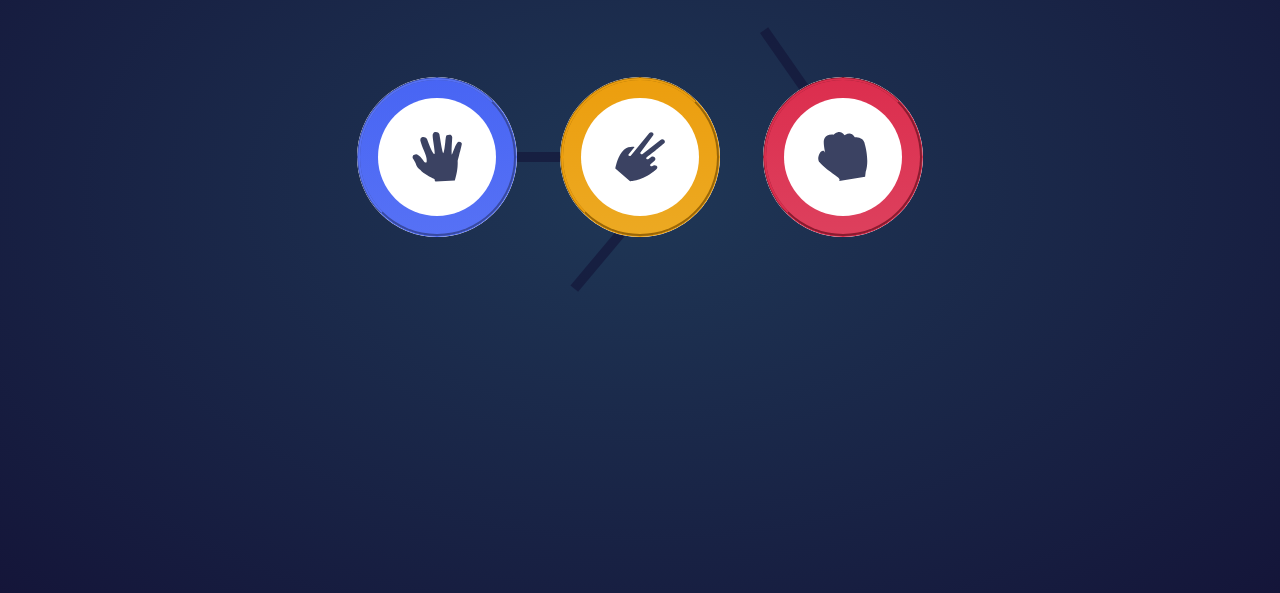
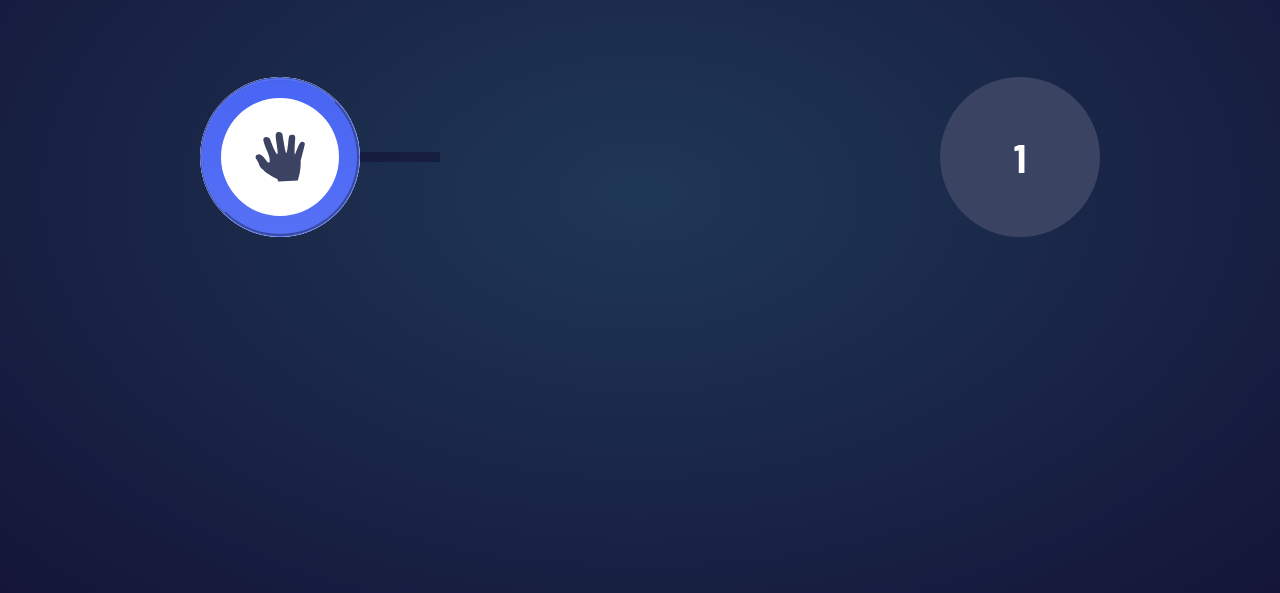
Before and after one commit to elghanbibadr/rockPaperGame, a plain HTML site: page index.html in a window 1280 px wide. Both pictures are taken after a click on the element 437 px from the left and 364 px from the top of the page. Shown: the part 207-800 px from the top of the page. Drawn offline with Linux system fonts and the light colour scheme.

Commit message:
add the main functionality for the game

```diff
--- a/app/main.js
+++ b/app/main.js
@@ -1,5 +1,28 @@
+let choicesArray=Array.from(document.querySelectorAll('.step'));
 let choices=document.querySelectorAll('.step');
+let container=document.querySelector('.steps-container');
+let counterNumber=document.querySelector('.counter__number')
+
+choices.forEach(choice=>choice.addEventListener('click',(e)=>{
+    hideAllChoices();
+    updateClass(choice,false,'hidden');
+    updateClass(container,true,'flexCenter');
+    updateClass(counterNumber.parentElement,false,'hidden');
+    // decreasing the count number
+    setInterval(decreaseCount,1000)
+  }))
 
 
 
-choices.forEach(choice=>choice.addEventListener('click',(e)=>console.log(e.target.classList.contains('steps__paper'))));
+function hideAllChoices(){
+    return  choicesArray.forEach(element=>updateClass(element,true,'hidden'));
+}
+
+
+function updateClass(element,isAdd,className){
+   return isAdd ? element.classList.add(`${className}`):element.classList.remove(`${className}`)
+}
+
+function decreaseCount(){
+  if (counterNumber.textContent>0) counterNumber.textContent--;
+}
--- a/app/scss/main.scss
+++ b/app/scss/main.scss
@@ -12,6 +12,7 @@ main{
 
 .steps-container{
   text-align: center;
+
 }
 
 .steps__paper::before{
@@ -36,10 +37,10 @@ main{
 }
 
 .steps__rock::after{
-  top: -12%;
+  top: -4%;
   left: -10%;
-  z-index: -555;
-  transform: rotate(55deg);
+  z-index: -33333;
+  transform: rotate(60deg);
 }
 
 .steps__rock::before{
@@ -47,3 +48,31 @@ main{
   background-image: linear-gradient(hsl(349, 71%, 52%), hsl(349, 70%, 56%));
 
 }
+
+// counter container
+
+.counter{
+  background-color: $Dark-Text;
+  height: 16rem;
+  width: 16rem;
+  border-radius: 50%;
+  display: flex;
+  justify-content: center;
+  align-items: center;
+
+  &__number{
+    font-size: 4rem;
+  }
+}
+
+
+// resuable classes
+.hidden{
+  display: none;
+}
+
+.flexCenter{
+  display: flex;
+  justify-content: space-between;
+  align-items: center;
+}
--- a/app/scss/partiels/_reset.scss
+++ b/app/scss/partiels/_reset.scss
@@ -33,6 +33,7 @@ a{
 .step{
     position: relative;
      height: 16rem;
+     z-index: 99999;
      width: 16rem;
     display: inline-flex;
     justify-content: center;
@@ -41,7 +42,10 @@ a{
     border-radius: 50%;
     margin: 2rem;
     cursor: pointer;
-
+    transition: transform 0.3s;
+    &:hover{
+        transform: scale(1.1);
+    }
     img{
         height: 5rem;
         width: 5rem;
--- a/index.html
+++ b/index.html
@@ -19,16 +19,20 @@
 <main>
   <div class="steps-container">
     <!-- paper step -->
-    <div class="steps__paper step">
-       <img src="/images/icon-paper.svg" alt="icon-paper">
+    <div class="steps__paper step" data-type='paper'>
+       <img data-type='paper' src="/images/icon-paper.svg" alt="icon-paper">
     </div>
     <!-- scissors step -->
-    <div class="steps__scissors step">
-       <img src="/images/icon-scissors.svg" alt="icon-scissors">
+    <div class="steps__scissors  step" data-type='scissors'>
+       <img data-type='scissors' src="/images/icon-scissors.svg" alt="icon-scissors">
     </div>
     <!-- rock step -->
-    <div class="steps__rock step">
-       <img src="/images/icon-rock.svg" alt="icon-rock">
+    <div  class="steps__rock  step" data-type='rock'>
+       <img data-type="rock" src="/images/icon-rock.svg" alt="icon-rock">
+    </div>
+    <!-- counter -->
+    <div class="counter hidden">
+      <h2 class="counter__number">3</h2>
     </div>
   </div>
 </main>
```
Also changed, not shown: app/scss/main.css, 1 other file.
